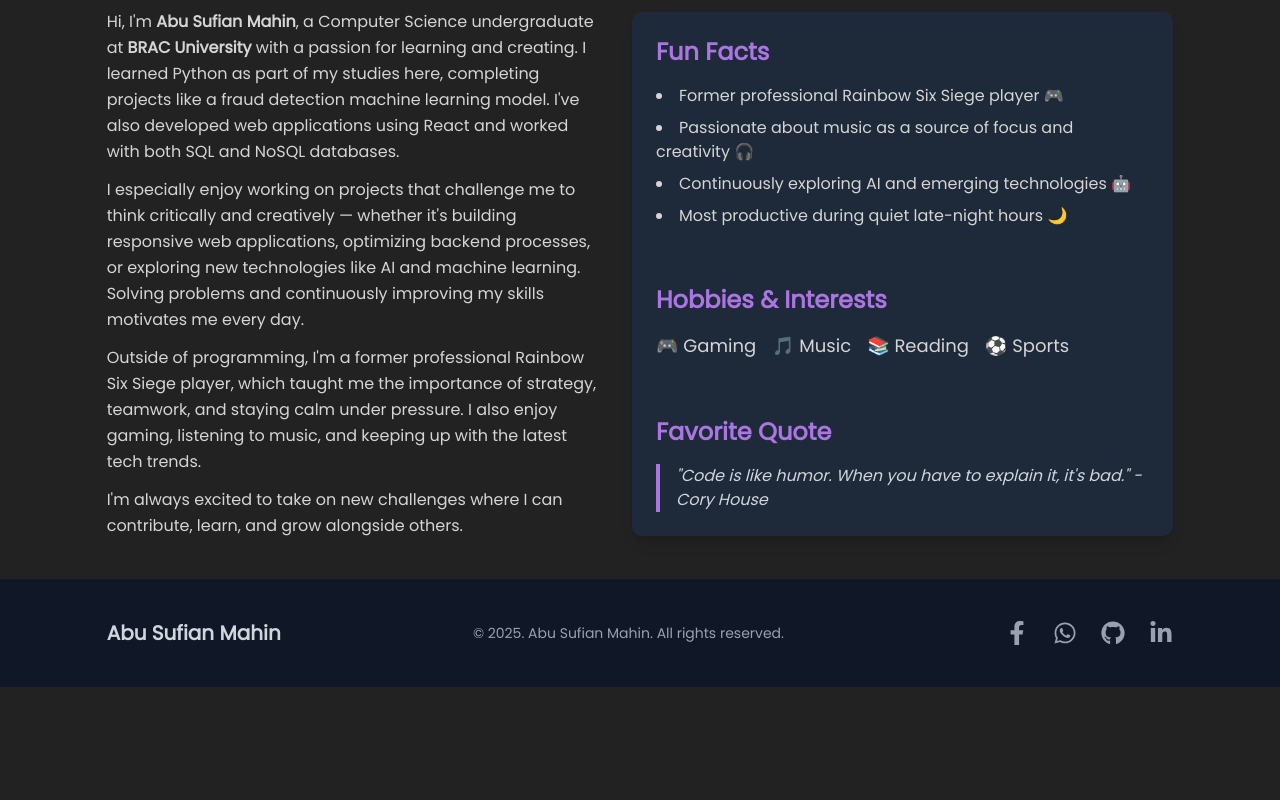
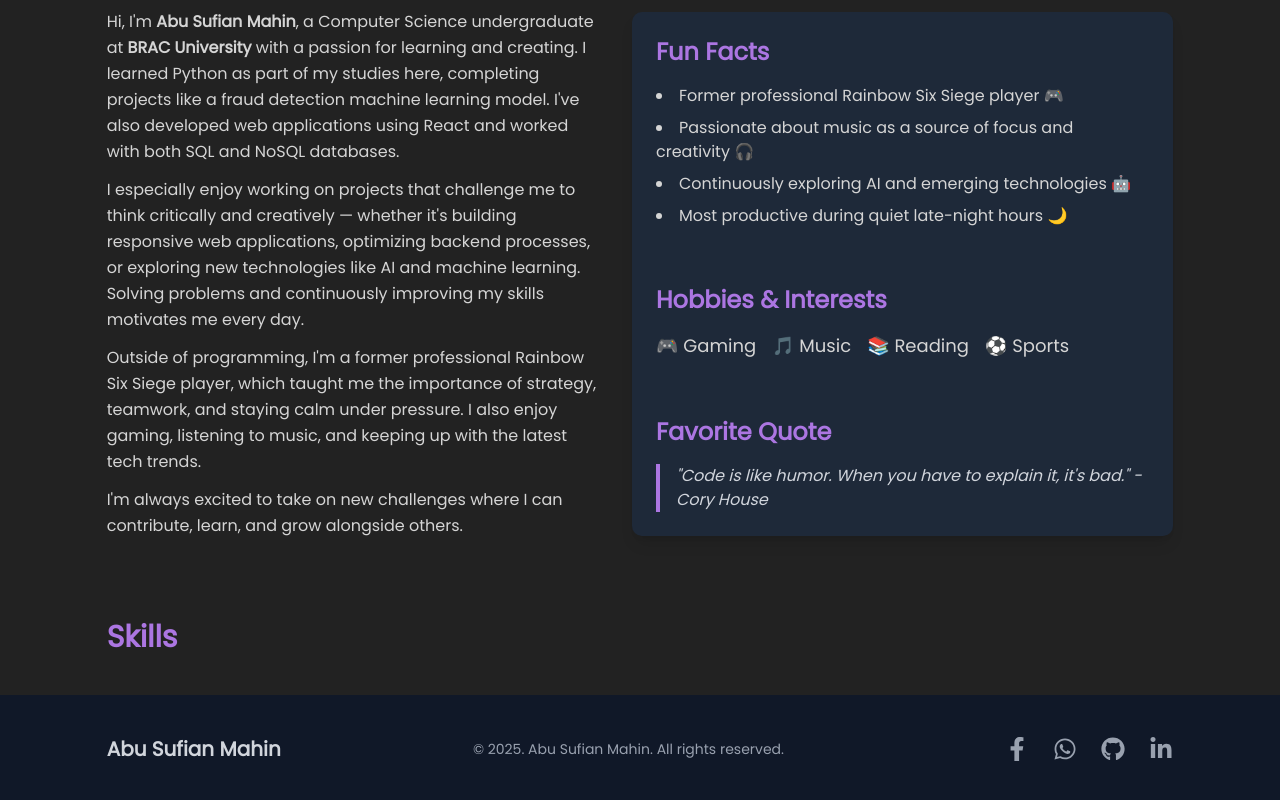
Before and after one commit to AbuSufianMahin/portfolio, a React (Vite) app: page / in a window 1280 px wide. Shown: the part 760-1560 px from the top of the page. Before the commit the page ends 1447 px from the top, so only its background shows below. Built offline with nearby package versions, Linux system fonts and the light colour scheme.

Commit message:
changed folder structure

```diff
--- a/src/Components/Layouts/HomeLayout.jsx
+++ b/src/Components/Layouts/HomeLayout.jsx
@@ -1,7 +1,6 @@
 import Navbar from "../Common/Navbar";
 import Footer from "../Common/Footer";
-import HomePage from "../Pages/HomeLayoutPages/HomePage";
-
+import HomePage from "../Pages/HomeLayoutPages/Home/HomePage";
 const HomeLayout = () => {
     return (
         <div className='poppins-regular'>
--- a/src/Components/Pages/HomeLayoutPages/Header.jsx
+++ b/src/Components/Pages/HomeLayoutPages/Home/Header/Header.jsx
@@ -1,5 +1,5 @@
-import portfolioDP from "../../../assets/Images/porfolio-dp.jpg"
-import { Button } from '../../ui/button';
+import portfolioDP from "../../../../../assets/Images/porfolio-dp.jpg"
+import { Button } from '../../../../ui/button';
 import { Download } from 'lucide-react';
 import Typewriter from 'typewriter-effect';
 
--- /dev/null
+++ b/src/Components/Pages/HomeLayoutPages/Home/HomePage.jsx
@@ -0,0 +1,14 @@
+import Header from "../Home/Header/Header"
+import AboutMe from "../Home/AboutMe/AboutMe"
+import Skills from "../Home/Skills/Skills"
+const HomePage = () => {
+    return (
+        <div>
+            <Header></Header>
+            <AboutMe></AboutMe>
+            <Skills></Skills>
+        </div>
+    );
+};
+
+export default HomePage;
--- /dev/null
+++ b/src/Components/Pages/HomeLayoutPages/Home/Skills/Skills.jsx
@@ -0,0 +1,14 @@
+import React from 'react';
+
+const Skills = () => {
+    return (
+        <section className='py-4 md:py-10'>
+            <div className='w-11/12 md:w-10/12 max-w-7xl mx-auto'>
+                <h1 className='text-3xl text-primary font-bold'>Skills</h1>
+
+            </div>
+        </section>
+    );
+};
+
+export default Skills;
--- a/src/Components/Pages/HomeLayoutPages/HomePage.jsx
+++ /dev/null
@@ -1,13 +0,0 @@
-import Header from './Header';
-import AboutMe from './AboutMe';
-
-const HomePage = () => {
-    return (
-        <div>
-            <Header></Header>
-            <AboutMe></AboutMe>
-        </div>
-    );
-};
-
-export default HomePage;
```
Also changed, not shown: src/Components/Pages/HomeLayoutPages/Home/AboutMe/AboutMe.jsx (renamed from src/Components/Pages/HomeLayoutPages/AboutMe.jsx).
